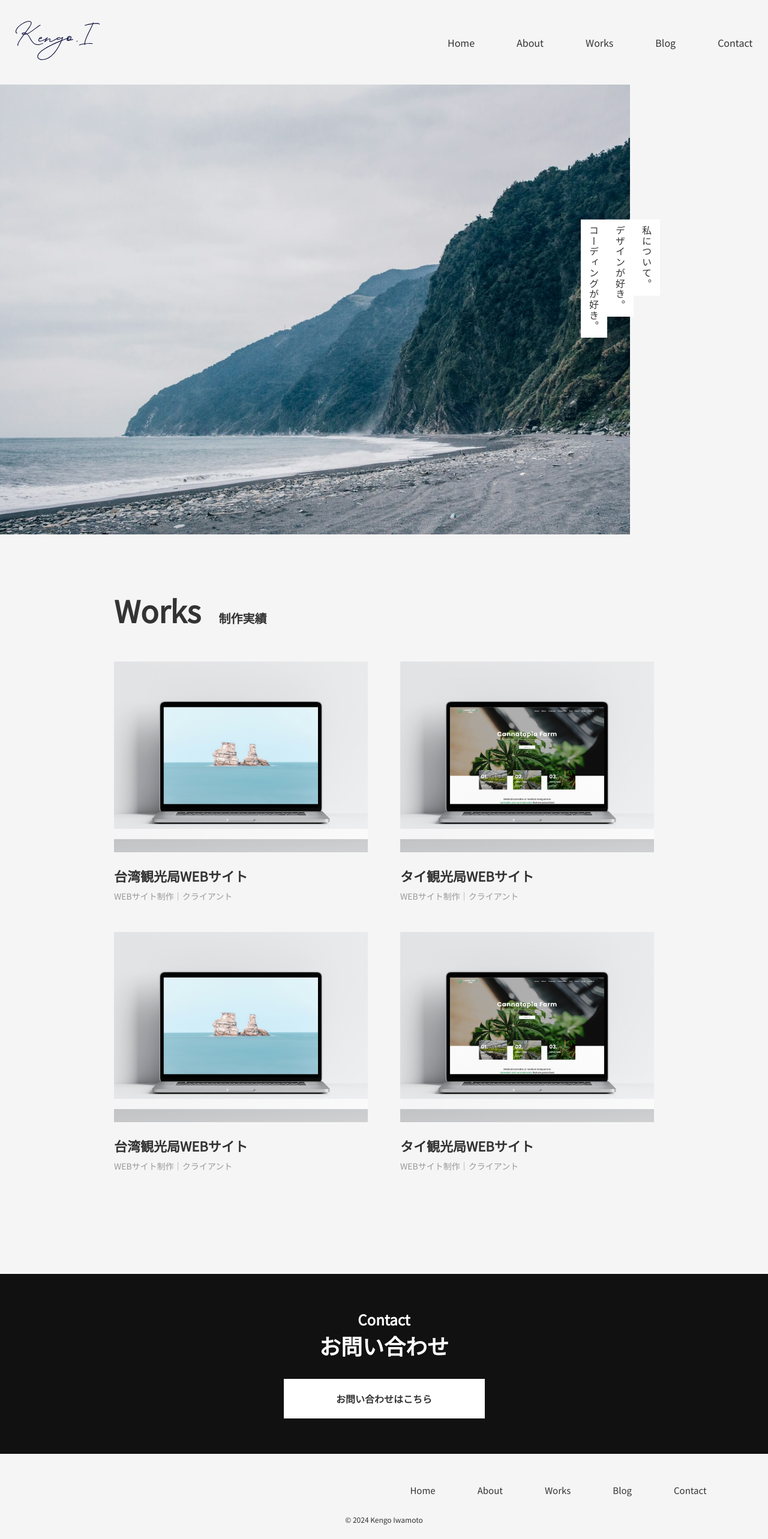
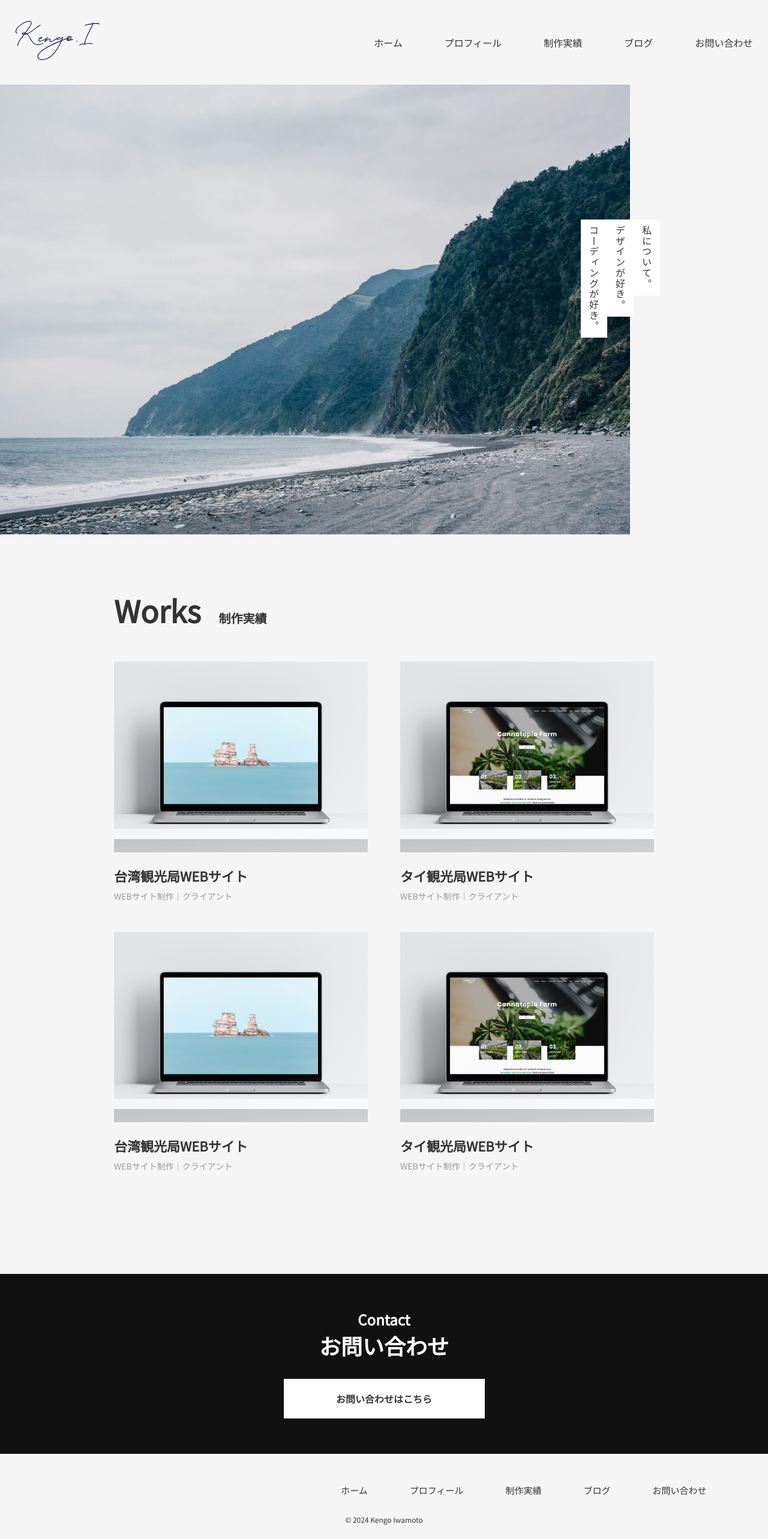
Before and after one commit to kengo1226/next-blog, a Next.js app: page /works in a window 1280 px wide. Shown: the top 2566 px of the page at 60% size. Built offline with nearby package versions, Linux system fonts and the light colour scheme.

Commit message:
グロナビ修正

```diff
--- a/src/components/layout.js
+++ b/src/components/layout.js
@@ -66,19 +66,19 @@ export default function Layout({ children}) {
                     <nav>
                         <ul>
                             <li>
-                                <Link href="/">Home</Link>
+                                <Link href="/">ホーム</Link>
                             </li>
                             <li>
-                                <Link href="/about">About</Link>
+                                <Link href="/about">プロフィール</Link>
                             </li>
                             <li>
-                                <Link href="/works">Works</Link>
+                                <Link href="/works">制作実績</Link>
                             </li>
                             <li>
-                                <Link href="/blog">Blog</Link>
+                                <Link href="/blog">ブログ</Link>
                             </li>
                             <li>
-                                <Link href="/contact">Contact</Link>
+                                <Link href="/contact">お問い合わせ</Link>
                             </li>
                         </ul>
                     </nav>
@@ -102,19 +102,19 @@ export default function Layout({ children}) {
             <footer className={notoSansJP.className}>
                 <ul>
                     <li>
-                        <Link href="/">Home</Link>
+                        <Link href="/">ホーム</Link>
                     </li>
                     <li>
-                        <Link href="/about">About</Link>
+                        <Link href="/about">プロフィール</Link>
                     </li>
                     <li>
-                        <Link href="/works">Works</Link>
+                        <Link href="/works">制作実績</Link>
                     </li>
                     <li>
-                        <Link href="/blog">Blog</Link>
+                        <Link href="/blog">ブログ</Link>
                     </li>
                     <li>
-                        <Link href="/contact">Contact</Link>
+                        <Link href="/contact">お問い合わせ</Link>
                     </li>
                 </ul>
                 <p>© 2024 Kengo Iwamoto</p>
```
